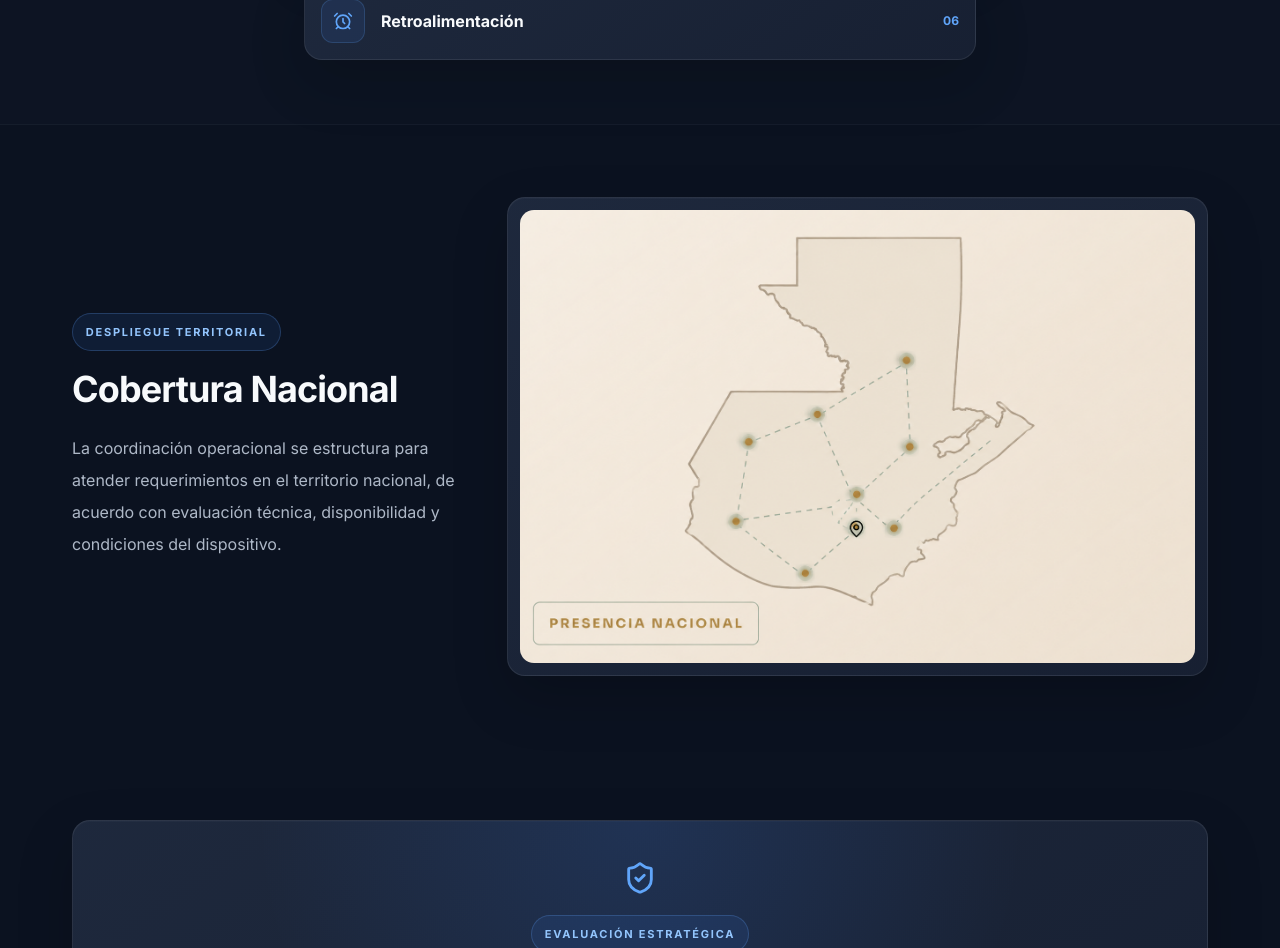
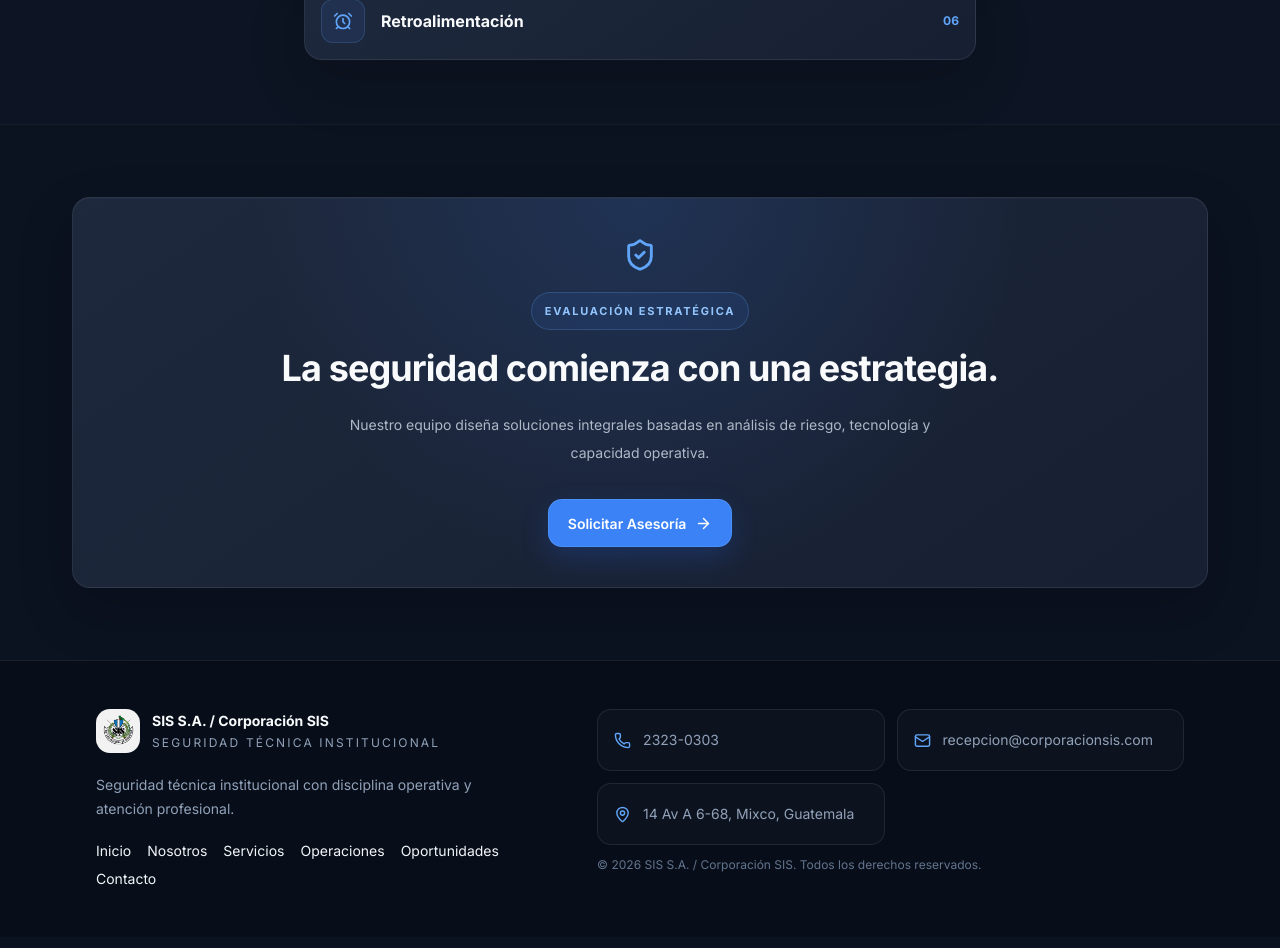
Before and after one commit to naguirrel0209/SISSAWebSite, a React (Vite) app: page /SISSAWebSite/operaciones in a window 1280 px wide. Shown: the part 3480-4428 px from the top of the page. Built offline with nearby package versions, Linux system fonts and the light colour scheme.

Commit message:
fix: remove national coverage section

```diff
--- a/src/data/media.js
+++ b/src/data/media.js
@@ -12,14 +12,8 @@ import oficinasAdministrativas from '../../Recursos/oficinas_administrativas.jpe
 import uniformeCasual from '../../Recursos/uniformecasual.jpeg';
 import uniformeFatiga from '../../Recursos/uniformefatiga.jpeg';
 import uniformeGala from '../../Recursos/uniformegala.jpeg';
-import mapaNuevo from '../../Recursos/mapa_nuevo.png';
 
 export const brandLogo = logoSinFondo;
-
-export const coverageMap = {
-  src: mapaNuevo,
-  alt: 'Mapa institucional de Guatemala con puntos de presencia nacional de SIS S.A.',
-};
 
 export const institutionalImages = {
   fachada: {
--- a/src/data/operations.js
+++ b/src/data/operations.js
@@ -9,7 +9,6 @@ import {
   ClipboardCheck,
   Crosshair,
   Fingerprint,
-  Globe2,
   MapPinned,
   Network,
   RadioTower,
@@ -91,7 +90,6 @@ export const infrastructure = [
   { label: 'Coordinación Operacional', icon: Waypoints },
   { label: 'Protocolos Estandarizados', icon: ClipboardCheck },
   { label: 'Personal Certificado', icon: BadgeCheck },
-  { label: 'Cobertura Nacional', icon: Globe2 },
   { label: 'Tecnología Integrada', icon: Network },
 ];
 
--- a/src/pages/Operations.jsx
+++ b/src/pages/Operations.jsx
@@ -3,7 +3,6 @@ import { AnimatePresence, motion, useReducedMotion } from 'framer-motion';
 import { ArrowDown, ArrowRight, ChevronDown, ShieldCheck } from 'lucide-react';
 import ButtonLink from '../components/ui/ButtonLink.jsx';
 import SectionHeader from '../components/ui/SectionHeader.jsx';
-import { coverageMap } from '../data/media.js';
 import {
   commandChain,
   controlFunctions,
@@ -206,33 +205,6 @@ export default function Operations() {
         </div>
       </section>
 
-      <section className="section-shell page-section" aria-labelledby="coverage-title">
-        <Reveal className="grid gap-10 lg:grid-cols-[0.72fr_1.28fr] lg:items-center">
-          <div>
-            <p className="eyebrow">Despliegue territorial</p>
-            <h2 id="coverage-title" className="mt-4 text-3xl font-bold leading-tight text-text md:text-4xl">Cobertura Nacional</h2>
-            <p className="mt-5 text-base leading-8 text-muted-text">La coordinación operacional se estructura para atender requerimientos en el territorio nacional, de acuerdo con evaluación técnica, disponibilidad y condiciones del dispositivo.</p>
-          </div>
-          <div className="glass-panel relative overflow-hidden rounded-lg p-2 sm:p-3">
-            <img
-              src={coverageMap.src}
-              alt={coverageMap.alt}
-              className="mx-auto w-full rounded-md object-contain"
-              loading="lazy"
-              decoding="async"
-            />
-            <svg viewBox="0 0 720 460" className="hidden" role="img" aria-labelledby="map-title map-desc">
-              <title id="map-title">Mapa estilizado de Guatemala</title><desc id="map-desc">Representación vectorial institucional de la cobertura nacional de SIS S.A.</desc>
-              <defs><linearGradient id="mapFill" x1="0" y1="0" x2="1" y2="1"><stop stopColor="#1c2538"/><stop offset="1" stopColor="#253149"/></linearGradient><filter id="mapGlow"><feGaussianBlur stdDeviation="5" result="blur"/><feMerge><feMergeNode in="blur"/><feMergeNode in="SourceGraphic"/></feMerge></filter></defs>
-              <path d="M182 62 418 51 470 103 546 98 588 154 664 184 641 239 683 281 620 319 604 379 509 370 438 411 376 356 280 378 233 314 158 288 184 227 127 181 205 121Z" fill="url(#mapFill)" stroke="#475569" strokeLinejoin="round" strokeWidth="3"/>
-              <path d="M205 121 324 198 428 142 505 207 589 195M184 259 303 232 364 333 462 247 588 306M280 378 321 300 438 411" fill="none" stroke="#3b82f6" strokeOpacity=".42" strokeWidth="2" strokeDasharray="8 8"/>
-              {[[325,183],[397,227],[548,220],[276,294],[431,318]].map(([cx,cy], index) => <g key={`${cx}-${cy}`} filter="url(#mapGlow)"><circle cx={cx} cy={cy} r="14" fill="#3b82f6" fillOpacity=".18"/><circle cx={cx} cy={cy} r="5" fill="#60a5fa"><animate attributeName="r" values="4;7;4" dur={`${2 + index * .2}s`} repeatCount="indefinite"/></circle></g>)}
-            </svg>
-            <div className="hidden">Presencia nacional</div>
-          </div>
-        </Reveal>
-      </section>
-
       <section className="section-shell page-section" aria-label="Solicitar asesoría">
         <Reveal className="glass-panel relative overflow-hidden rounded-lg p-7 text-center sm:p-10">
           <div className="absolute inset-0 bg-[radial-gradient(circle_at_50%_0%,rgba(59,130,246,0.14),transparent_24rem)]" aria-hidden="true" />
```
